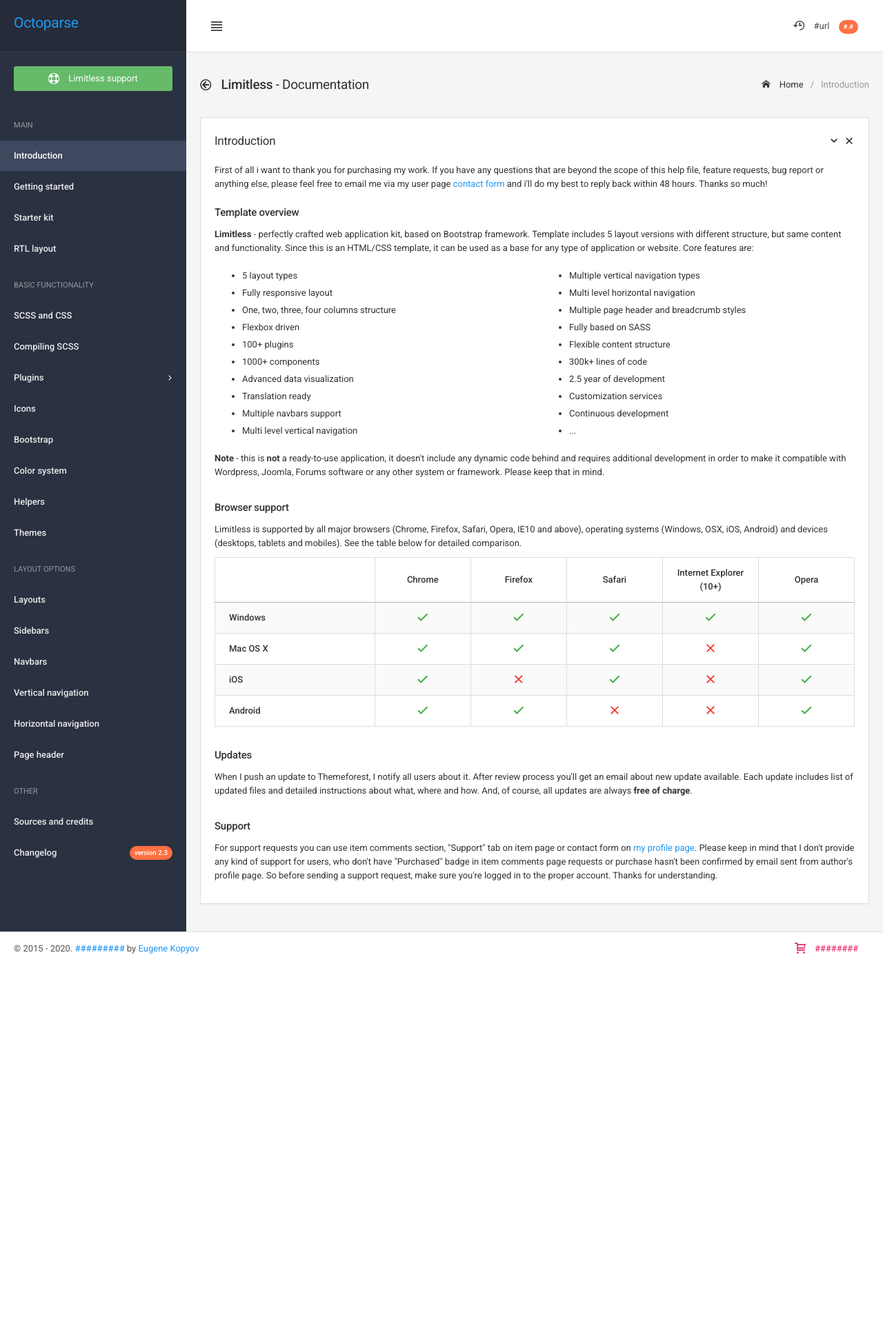
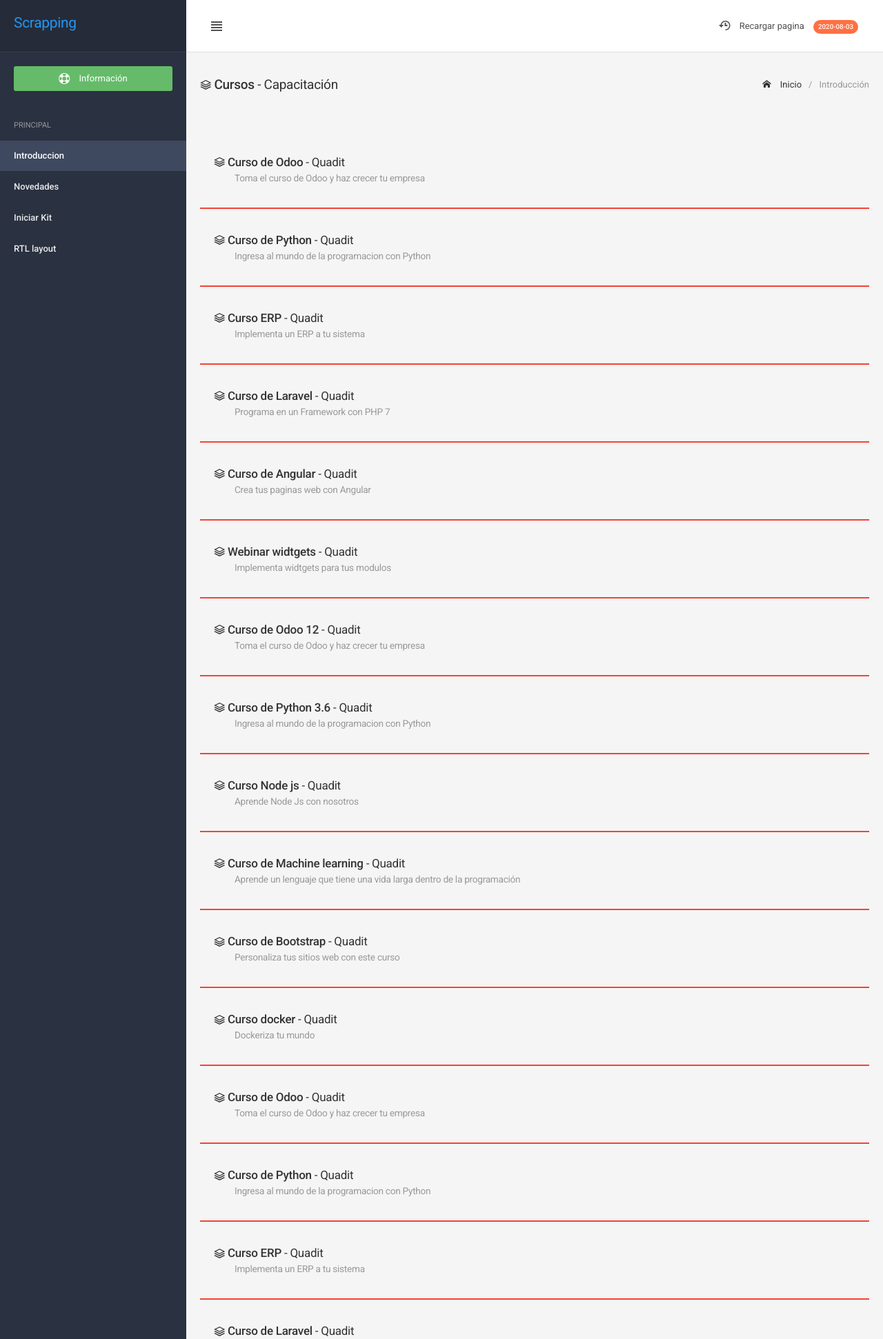
Before and after one commit to quadit-dev/quadripper, a Laravel app: page / in a window 1280 px wide. Shown: the top 1942 px of the page at 69% size. Before the commit the page ends 1383 px from the top, so only its background shows below. Run offline with Laravel 8, Linux system fonts and the light colour scheme.

Commit message:
Agregacion de cursos para scrapping

```diff
--- a/my_app/resources/views/content.blade.php
+++ b/my_app/resources/views/content.blade.php
@@ -23,7 +23,7 @@
 
         		<!-- Support -->
 				<div class="card card-body">
-					<a href="http://kopyov.ticksy.com" class="btn bg-success-400 btn-block" target="_blank"><i class="icon-lifebuoy mr-2"></i> Limitless support</a>
+					<a href="http://kopyov.ticksy.com" class="btn bg-success-400 btn-block" target="_blank"><i class="icon-lifebuoy mr-2"></i> Información </a>
 				</div>
 				<!-- /support -->
 
@@ -31,48 +31,11 @@
 				<!-- Main navigation -->
 				<div class="card card-sidebar-mobile">
 					<ul class="nav nav-sidebar" data-nav-type="accordion">
-						<li class="nav-item-header"><div class="text-uppercase font-size-xs line-height-xs">Main</div> <i class="icon-menu"></i></li>
-						<li class="nav-item"><a href="index.html" class="nav-link active">Introduction</a></li>
-						<li class="nav-item"><a href="main_getting_started.html" class="nav-link">Getting started</a></li>
-						<li class="nav-item"><a href="main_starter_kit.html" class="nav-link">Starter kit</a></li>
+						<li class="nav-item-header"><div class="text-uppercase font-size-xs line-height-xs">Principal</div> <i class="icon-menu"></i></li>
+						<li class="nav-item"><a href="index.html" class="nav-link active">Introduccion</a></li>
+						<li class="nav-item"><a href="main_getting_started.html" class="nav-link">Novedades</a></li>
+						<li class="nav-item"><a href="main_starter_kit.html" class="nav-link">Iniciar Kit</a></li>
 						<li class="nav-item"><a href="main_rtl.html" class="nav-link">RTL layout</a></li>
-
-						<li class="nav-item-header"><div class="text-uppercase font-size-xs line-height-xs">Basic functionality</div> <i class="icon-menu"></i></li>
-						<li class="nav-item"><a href="base_scss_css.html" class="nav-link">SCSS and CSS</a></li>
-						<li class="nav-item"><a href="base_scss_compile.html" class="nav-link">Compiling SCSS</a></li>
-						<li class="nav-item nav-item-submenu">
-							<a href="#" class="nav-link">Plugins</a>
-							<ul class="nav nav-group-sub" data-submenu-title="Plugins">
-								<li class="nav-item"><a href="plugins_forms.html" class="nav-link">Forms</a></li>
-								<li class="nav-item"><a href="plugins_forms_styling.html" class="nav-link">Form styling</a></li>
-								<li class="nav-item"><a href="plugins_editors.html" class="nav-link">Editors</a></li>
-								<li class="nav-item"><a href="plugins_uploaders.html" class="nav-link">Uploaders</a></li>
-								<li class="nav-item"><a href="plugins_extensions.html" class="nav-link">Extensions</a></li>
-								<li class="nav-item"><a href="plugins_notifications.html" class="nav-link">Notifications</a></li>
-								<li class="nav-item"><a href="plugins_pickers.html" class="nav-link">Pickers</a></li>
-								<li class="nav-item"><a href="plugins_tables.html" class="nav-link">Tables</a></li>
-								<li class="nav-item"><a href="plugins_ui.html" class="nav-link">UI</a></li>
-								<li class="nav-item"><a href="plugins_vis.html" class="nav-link">Visualization</a></li>
-							</ul>
-						</li>
-						<li class="nav-item"><a href="base_icons.html" class="nav-link">Icons</a></li>
-
-						<li class="nav-item"><a href="base_bootstrap.html" class="nav-link">Bootstrap</a></li>
-						<li class="nav-item"><a href="base_color_system.html" class="nav-link">Color system</a></li>
-						<li class="nav-item"><a href="base_helpers.html" class="nav-link">Helpers</a></li>
-						<li class="nav-item"><a href="base_themes.html" class="nav-link">Themes</a></li>
-
-						<li class="nav-item-header"><div class="text-uppercase font-size-xs line-height-xs">Layout options</div> <i class="icon-menu"></i></li>
-						<li class="nav-item"><a href="layout_overview.html" class="nav-link">Layouts</a></li>
-						<li class="nav-item"><a href="layout_sidebars.html" class="nav-link">Sidebars</a></li>
-						<li class="nav-item"><a href="layout_navbars.html" class="nav-link">Navbars</a></li>
-						<li class="nav-item"><a href="layout_v_nav.html" class="nav-link">Vertical navigation</a></li>
-						<li class="nav-item"><a href="layout_h_nav.html" class="nav-link">Horizontal navigation</a></li>
-						<li class="nav-item"><a href="layout_page_header.html" class="nav-link">Page header</a></li>
-
-						<li class="nav-item-header"><div class="text-uppercase font-size-xs line-height-xs">Other</div> <i class="icon-menu"></i></li>
-						<li class="nav-item"><a href="other_credits.html" class="nav-link">Sources and credits</a></li>
-						<li class="nav-item"><a href="other_changelog.html" class="nav-link">Changelog <span class="badge badge-pill bg-warning-400 ml-auto">version 2.3</span></a></li>
 					</ul>
 				</div>
 			</div>
@@ -87,14 +50,14 @@
 		<div class="page-header">
 			<div class="page-header-content header-elements-md-inline">
 				<div class="page-title d-flex">
-					<h4><i class="icon-arrow-left52 mr-2"></i> <span class="font-weight-semibold">Limitless</span> - Documentation</h4>
+					<h4><i class="icon-stack2"></i> <span class="font-weight-semibold">Cursos</span> - Capacitación</h4>
 					<a href="#" class="header-elements-toggle text-default d-md-none"><i class="icon-more"></i></a>
 				</div>
 
 				<div class="header-elements d-none py-0 mb-3 mb-md-0">
 					<div class="breadcrumb">
-						<a href="#" class="breadcrumb-item"><i class="icon-home2 mr-2"></i> Home</a>
-						<span class="breadcrumb-item active">Introduction</span>
+						<a href="#" class="breadcrumb-item"><i class="icon-home2 mr-2"></i> Inicio</a>
+						<span class="breadcrumb-item active">Introducción</span>
 					</div>
 				</div>
 			</div>
@@ -103,141 +66,218 @@
 
 
 		<!-- Content area -->
-		<div class="content pt-0">
+		<div class="content">
+			<div class="page-header-content border-bottom-2 border-bottom-danger">
+				<div class="page-title">
+					<h5>
+						<i class="icon-stack2"></i> <span class="font-weight-semibold">Curso de Odoo</span> - Quadit
+						<small class="d-block text-muted">Toma el curso de Odoo y haz crecer tu empresa</small>
+					</h5>
+				</div>
+			</div>
 
-			<!-- Inner container -->
-			<div class="d-flex align-items-start flex-column flex-md-row">
+			<div class="page-header-content border-bottom-2 border-bottom-danger">
+				<div class="page-title">
+					<h5>
+						<i class="icon-stack2"></i> <span class="font-weight-semibold">Curso de Python</span> - Quadit
+						<small class="d-block text-muted">Ingresa al mundo de la programacion con Python</small>
+					</h5>
+				</div>
+			</div>
 
-				<!-- Left content -->
-				<div class="order-2 order-md-1">
+			<div class="page-header-content border-bottom-2 border-bottom-danger">
+				<div class="page-title">
+					<h5>
+						<i class="icon-stack2"></i> <span class="font-weight-semibold">Curso ERP</span> - Quadit
+						<small class="d-block text-muted">Implementa un ERP a tu sistema</small>
+					</h5>
+				</div>
+			</div>
+			<div class="page-header-content border-bottom-2 border-bottom-danger">
+				<div class="page-title">
+					<h5>
+						<i class="icon-stack2"></i> <span class="font-weight-semibold">Curso de Laravel</span> - Quadit
+						<small class="d-block text-muted">Programa en un Framework con PHP 7</small>
+					</h5>
+				</div>
+			</div>
 
-					<!-- Changelog -->
-					<div class="card" id="release">
-						<div class="card-header header-elements-inline">
-							<h5 class="card-title">Introduction</h5>
-							<div class="header-elements">
-								<div class="list-icons">
-									<a class="list-icons-item" data-action="collapse"></a>
-									<a class="list-icons-item" data-action="remove"></a>
-								</div>
-							</div>
-						</div>
+			<div class="page-header-content border-bottom-2 border-bottom-danger">
+				<div class="page-title">
+					<h5>
+						<i class="icon-stack2"></i> <span class="font-weight-semibold">Curso de Angular</span> - Quadit
+						<small class="d-block text-muted">Crea tus paginas web con Angular</small>
+					</h5>
+				</div>
+			</div>
 
-						<div class="card-body">
-							<div class="mb-4">
-								<p class="mb-3">First of all i want to thank you for purchasing my work. If you have any questions that are beyond the scope of this help file, feature requests, bug report or anything else, please feel free to email me via my user page <a href="http://themeforest.net/user/kopyov" target="_blank">contact form</a> and i'll do my best to reply back within 48 hours. Thanks so much!</p>
+			<div class="page-header-content border-bottom-2 border-bottom-danger">
+				<div class="page-title">
+					<h5>
+						<i class="icon-stack2"></i> <span class="font-weight-semibold">Webinar widtgets</span> - Quadit
+						<small class="d-block text-muted">Implementa widtgets para tus modulos</small>
+					</h5>
+				</div>
+			</div>
 
-								<h6 class="font-weight-semibold">Template overview</h6>
-								<p class="mb-3"><strong>Limitless</strong> - perfectly crafted web application kit, based on Bootstrap framework. Template includes 5 layout versions with different structure, but same content and functionality. Since this is an HTML/CSS template, it can be used as a base for any type of application or website. Core features are:</p>
+			<div class="page-header-content border-bottom-2 border-bottom-danger">
+				<div class="page-title">
+					<h5>
+						<i class="icon-stack2"></i> <span class="font-weight-semibold">Curso de Odoo 12</span> - Quadit
+						<small class="d-block text-muted">Toma el curso de Odoo y haz crecer tu empresa</small>
+					</h5>
+				</div>
+			</div>
 
-								<div class="row">
-									<div class="col-md-6">
-										<ul class="list mb-3">
-											<li>5 layout types</li>
-											<li>Fully responsive layout</li>
-											<li>One, two, three, four columns structure</li>
-											<li>Flexbox driven</li>
-											<li>100+ plugins</li>
-											<li>1000+ components</li>
-											<li>Advanced data visualization</li>
-											<li>Translation ready</li>
-											<li>Multiple navbars support</li>
-											<li>Multi level vertical navigation</li>
-										</ul>
-									</div>
+			<div class="page-header-content border-bottom-2 border-bottom-danger">
+				<div class="page-title">
+					<h5>
+						<i class="icon-stack2"></i> <span class="font-weight-semibold">Curso de Python 3.6</span> - Quadit
+						<small class="d-block text-muted">Ingresa al mundo de la programacion con Python</small>
+					</h5>
+				</div>
+			</div>
 
-									<div class="col-md-6">
-										<ul class="list mb-3">
-											<li>Multiple vertical navigation types</li>
-											<li>Multi level horizontal navigation</li>
-											<li>Multiple page header and breadcrumb styles</li>
-											<li>Fully based on SASS</li>
-											<li>Flexible content structure</li>
-											<li>300k+ lines of code</li>
-											<li>2.5 year of development</li>
-											<li>Customization services</li>
-											<li>Сontinuous development</li>
-											<li>...</li>
-										</ul>
-									</div>
-								</div>
+			<div class="page-header-content border-bottom-2 border-bottom-danger">
+				<div class="page-title">
+					<h5>
+						<i class="icon-stack2"></i> <span class="font-weight-semibold">Curso Node js</span> - Quadit
+						<small class="d-block text-muted">Aprende Node Js con nosotros</small>
+					</h5>
+				</div>
+			</div>
+			<div class="page-header-content border-bottom-2 border-bottom-danger">
+				<div class="page-title">
+					<h5>
+						<i class="icon-stack2"></i> <span class="font-weight-semibold">Curso de Machine learning</span> - Quadit
+						<small class="d-block text-muted">Aprende un lenguaje que tiene una vida larga dentro de la programación</small>
+					</h5>
+				</div>
+			</div>
 
-								<p><strong>Note</strong> - this is <strong>not</strong> a ready-to-use application, it doesn't include any dynamic code behind and requires additional development in order to make it compatible with Wordpress, Joomla, Forums software or any other system or framework. Please keep that in mind.</p>
-							</div>
+			<div class="page-header-content border-bottom-2 border-bottom-danger">
+				<div class="page-title">
+					<h5>
+						<i class="icon-stack2"></i> <span class="font-weight-semibold">Curso de Bootstrap</span> - Quadit
+						<small class="d-block text-muted">Personaliza tus sitios web con este curso</small>
+					</h5>
+				</div>
+			</div>
 
-							<div class="mb-4">
-								<h6 class="font-weight-semibold">Browser support</h6>
-								<p>Limitless is supported by all major browsers (Chrome, Firefox, Safari, Opera, IE10 and above), operating systems (Windows, OSX, iOS, Android) and devices (desktops, tablets and mobiles). See the table below for detailed comparison.</p>
+			<div class="page-header-content border-bottom-2 border-bottom-danger">
+				<div class="page-title">
+					<h5>
+						<i class="icon-stack2"></i> <span class="font-weight-semibold">Curso docker</span> - Quadit
+						<small class="d-block text-muted">Dockeriza tu mundo</small>
+					</h5>
+				</div>
+			</div>
 
-								<div class="table-responsive">
-									<table class="table table-bordered table-striped text-center">
-										<thead>
-											<tr>
-												<th></th>
-												<th style="width: 15%;">Chrome</th>
-												<th style="width: 15%;">Firefox</th>
-												<th style="width: 15%;">Safari</th>
-												<th style="width: 15%;">Internet Explorer (10+)</th>
-												<th style="width: 15%;">Opera</th>
-											</tr>
-										</thead>
-										<tbody>
-										<tr>
-											<td class="font-weight-semibold text-left">Windows</td>
-											<td class="text-success"><span class="icon-checkmark3"></span></td>
-											<td class="text-success"><span class="icon-checkmark3"></span></td>
-											<td class="text-success"><span class="icon-checkmark3"></span></td>
-											<td class="text-success"><span class="icon-checkmark3"></span></td>
-											<td class="text-success"><span class="icon-checkmark3"></span></td>
-										</tr>
-										<tr>
-											<td class="font-weight-semibold text-left">Mac OS X</td>
-											<td class="text-success"><span class="icon-checkmark3"></span></td>
-											<td class="text-success"><span class="icon-checkmark3"></span></td>
-											<td class="text-success"><span class="icon-checkmark3"></span></td>
-											<td class="text-danger"><span class="icon-cross2"></span></td>
-											<td class="text-success"><span class="icon-checkmark3"></span></td>
-										</tr>
-										<tr>
-											<td class="font-weight-semibold text-left">iOS</td>
-											<td class="text-success"><span class="icon-checkmark3"></span></td>
-											<td class="text-danger"><span class="icon-cross2"></span></td>
-											<td class="text-success"><span class="icon-checkmark3"></span></td>
-											<td class="text-danger"><span class="icon-cross2"></span></td>
-											<td class="text-success"><span class="icon-checkmark3"></span></td>
-										</tr>
-										<tr>
-											<td class="font-weight-semibold text-left">Android</td>
-											<td class="text-success"><span class="icon-checkmark3"></span></td>
-											<td class="text-success"><span class="icon-checkmark3"></span></td>
-											<td class="text-danger"><span class="icon-cross2"></span></td>
-											<td class="text-danger"><span class="icon-cross2"></span></td>
-											<td class="text-success"><span class="icon-checkmark3"></span></td>
-										</tr>
-										</tbody>
-									</table>
-								</div>
-							</div>
+			<div class="page-header-content border-bottom-2 border-bottom-danger">
+				<div class="page-title">
+					<h5>
+						<i class="icon-stack2"></i> <span class="font-weight-semibold">Curso de Odoo</span> - Quadit
+						<small class="d-block text-muted">Toma el curso de Odoo y haz crecer tu empresa</small>
+					</h5>
+				</div>
+			</div>
 
-							<div class="mb-4">
-								<h6 class="font-weight-semibold">Updates</h6>
-								<p>When I push an update to Themeforest, I notify all users about it. After review process you'll get an email about new update available. Each update includes list of updated files and detailed instructions about what, where and how. And, of course, all updates are always <strong>free of charge</strong>.</p>
-							</div>
+			<div class="page-header-content border-bottom-2 border-bottom-danger">
+				<div class="page-title">
+					<h5>
+						<i class="icon-stack2"></i> <span class="font-weight-semibold">Curso de Python</span> - Quadit
+						<small class="d-block text-muted">Ingresa al mundo de la programacion con Python</small>
+					</h5>
+				</div>
+			</div>
 
-							<div>
-								<h6 class="font-weight-semibold">Support</h6>
-								<p>For support requests you can use item comments section, "Support" tab on item page or contact form on <a href="http://themeforest.net/user/kopyov" target="_blank">my profile page</a>. Please keep in mind that I don't provide any kind of support for users, who don't have "Purchased" badge in item comments page requests or purchase hasn't been confirmed by email sent from author's profile page. So before sending a support request, make sure you're logged in to the proper account. Thanks for understanding.</p>
-							</div>
-						</div>
-					</div>
-					<!-- /changelog -->
+			<div class="page-header-content border-bottom-2 border-bottom-danger">
+				<div class="page-title">
+					<h5>
+						<i class="icon-stack2"></i> <span class="font-weight-semibold">Curso ERP</span> - Quadit
+						<small class="d-block text-muted">Implementa un ERP a tu sistema</small>
+					</h5>
+				</div>
+			</div>
+			<div class="page-header-content border-bottom-2 border-bottom-danger">
+				<div class="page-title">
+					<h5>
+						<i class="icon-stack2"></i> <span class="font-weight-semibold">Curso de Laravel</span> - Quadit
+						<small class="d-block text-muted">Programa en un Framework con PHP 7</small>
+					</h5>
+				</div>
+			</div>
 
+			<div class="page-header-content border-bottom-2 border-bottom-danger">
+				<div class="page-title">
+					<h5>
+						<i class="icon-stack2"></i> <span class="font-weight-semibold">Curso de Angular</span> - Quadit
+						<small class="d-block text-muted">Crea tus paginas web con Angular</small>
+					</h5>
 				</div>
-				<!-- /left content -->
+			</div>
 
+			<div class="page-header-content border-bottom-2 border-bottom-danger">
+				<div class="page-title">
+					<h5>
+						<i class="icon-stack2"></i> <span class="font-weight-semibold">Webinar widtgets</span> - Quadit
+						<small class="d-block text-muted">Implementa widtgets para tus modulos</small>
+					</h5>
+				</div>
 			</div>
-			<!-- /inner container -->
 
+			<div class="page-header-content border-bottom-2 border-bottom-danger">
+				<div class="page-title">
+					<h5>
+						<i class="icon-stack2"></i> <span class="font-weight-semibold">Curso de Odoo 12</span> - Quadit
+						<small class="d-block text-muted">Toma el curso de Odoo y haz crecer tu empresa</small>
+					</h5>
+				</div>
+			</div>
+
+			<div class="page-header-content border-bottom-2 border-bottom-danger">
+				<div class="page-title">
+					<h5>
+						<i class="icon-stack2"></i> <span class="font-weight-semibold">Curso de Python 3.6</span> - Quadit
+						<small class="d-block text-muted">Ingresa al mundo de la programacion con Python</small>
+					</h5>
+				</div>
+			</div>
+
+			<div class="page-header-content border-bottom-2 border-bottom-danger">
+				<div class="page-title">
+					<h5>
+						<i class="icon-stack2"></i> <span class="font-weight-semibold">Curso Node js</span> - Quadit
+						<small class="d-block text-muted">Aprende Node Js con nosotros</small>
+					</h5>
+				</div>
+			</div>
+			<div class="page-header-content border-bottom-2 border-bottom-danger">
+				<div class="page-title">
+					<h5>
+						<i class="icon-stack2"></i> <span class="font-weight-semibold">Curso de Machine learning</span> - Quadit
+						<small class="d-block text-muted">Aprende un lenguaje que tiene una vida larga dentro de la programación</small>
+					</h5>
+				</div>
+			</div>
+
+			<div class="page-header-content border-bottom-2 border-bottom-danger">
+				<div class="page-title">
+					<h5>
+						<i class="icon-stack2"></i> <span class="font-weight-semibold">Curso de Bootstrap</span> - Quadit
+						<small class="d-block text-muted">Personaliza tus sitios web con este curso</small>
+					</h5>
+				</div>
+			</div>
+
+			<div class="page-header-content border-bottom-2 border-bottom-danger">
+				<div class="page-title">
+					<h5>
+						<i class="icon-stack2"></i> <span class="font-weight-semibold">Curso docker</span> - Quadit
+						<small class="d-block text-muted">Dockeriza tu mundo</small>
+					</h5>
+				</div>
+			</div>
 		</div>
 		<!-- /content area -->
 
--- a/my_app/resources/views/footer.blade.php
+++ b/my_app/resources/views/footer.blade.php
@@ -9,11 +9,11 @@
 
 		<div class="navbar-collapse collapse" id="navbar-footer">
 			<span class="navbar-text">
-				&copy; 2015 - 2020. <a href="#">#########</a> by <a href="http://themeforest.net/user/Kopyov" target="_blank">Eugene Kopyov</a>
+				&copy; 2015 - {{ date('Y') }}. <a href="#">Scrapping</a></a>
 			</span>
 
 			<ul class="navbar-nav ml-lg-auto">
-				<li class="nav-item"><a href="https://themeforest.net/item/limitless-responsive-web-application-kit/13080328?ref=kopyov" class="navbar-nav-link font-weight-semibold"><span class="text-pink-400"><i class="icon-cart2 mr-2"></i> ########</span></a></li>
+				<li class="nav-item"><a href="https://themeforest.net/item/limitless-responsive-web-application-kit/13080328?ref=kopyov" class="navbar-nav-link font-weight-semibold"><span class="text-pink-400"><i class="icon-cart2 mr-2"></i> Compras <span></a></li>
 			</ul>
 		</div>
 	</div>
--- a/my_app/resources/views/nav.blade.php
+++ b/my_app/resources/views/nav.blade.php
@@ -4,7 +4,7 @@
 	<meta charset="utf-8">
 	<meta http-equiv="X-UA-Compatible" content="IE=edge">
 	<meta name="viewport" content="width=device-width, initial-scale=1">
-	<title>Octoparse</title>
+	<title>--Scrapping--</title>
 
 	<!-- Global stylesheets -->
 	<link href="https://fonts.googleapis.com/css?family=Roboto:400,300,100,500,700,900" rel="stylesheet" type="text/css">
@@ -38,7 +38,7 @@
 		<div class="navbar-header navbar-dark d-none d-md-flex align-items-md-center">
 			<div class="navbar-brand navbar-brand-md">
 				<a href="index.html" class="d-inline-block">
-					<h3>Octoparse</h3>
+					<h3>Scrapping</h3>
 				</a>
 			</div>
 
@@ -76,12 +76,15 @@
 
 			</ul>
 
+
+
+
 			<ul class="navbar-nav ml-md-auto">
 				<li class="nav-item dropdown">
 					<a href="other_changelog.html" class="navbar-nav-link">
 						<i class="icon-history mr-2"></i>
-						#url
-						<span class="badge bg-warning-400 badge-pill position-static ml-md-2">#.#</span>
+						Recargar pagina
+						<span class="badge bg-warning-400 badge-pill position-static ml-md-2">{{ date('Y-m-d') }}</span>
 					</a>
 				</li>
 			</ul>
```
Also changed, not shown: 1 other file.
